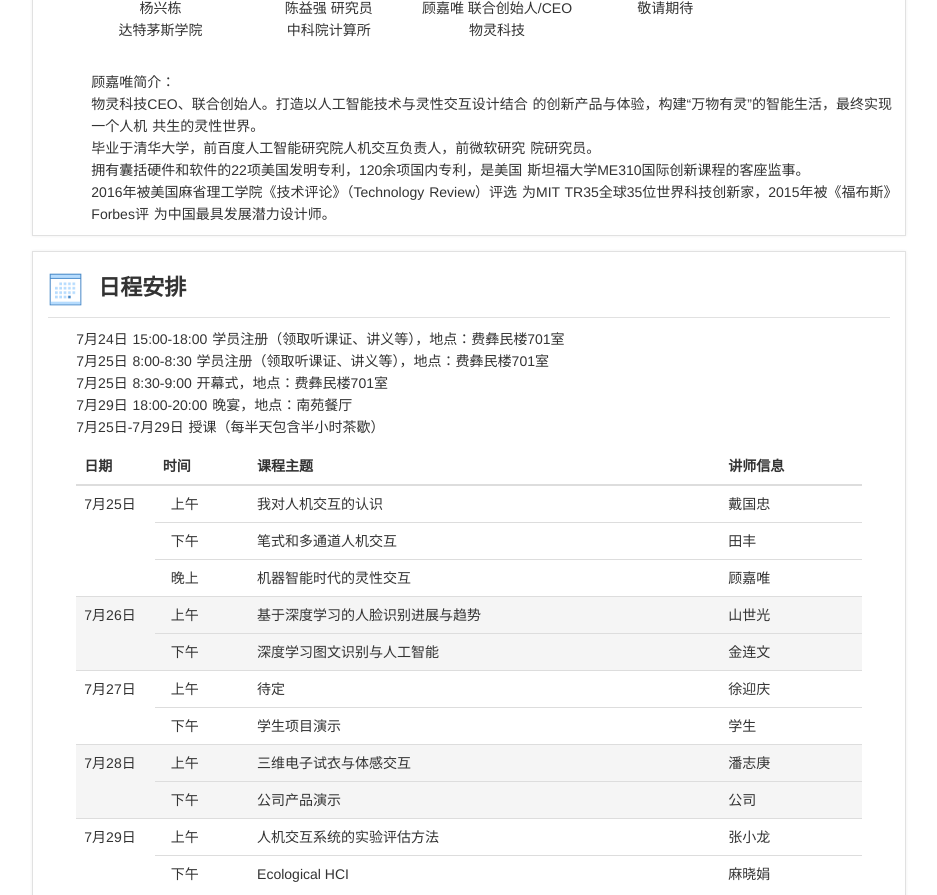
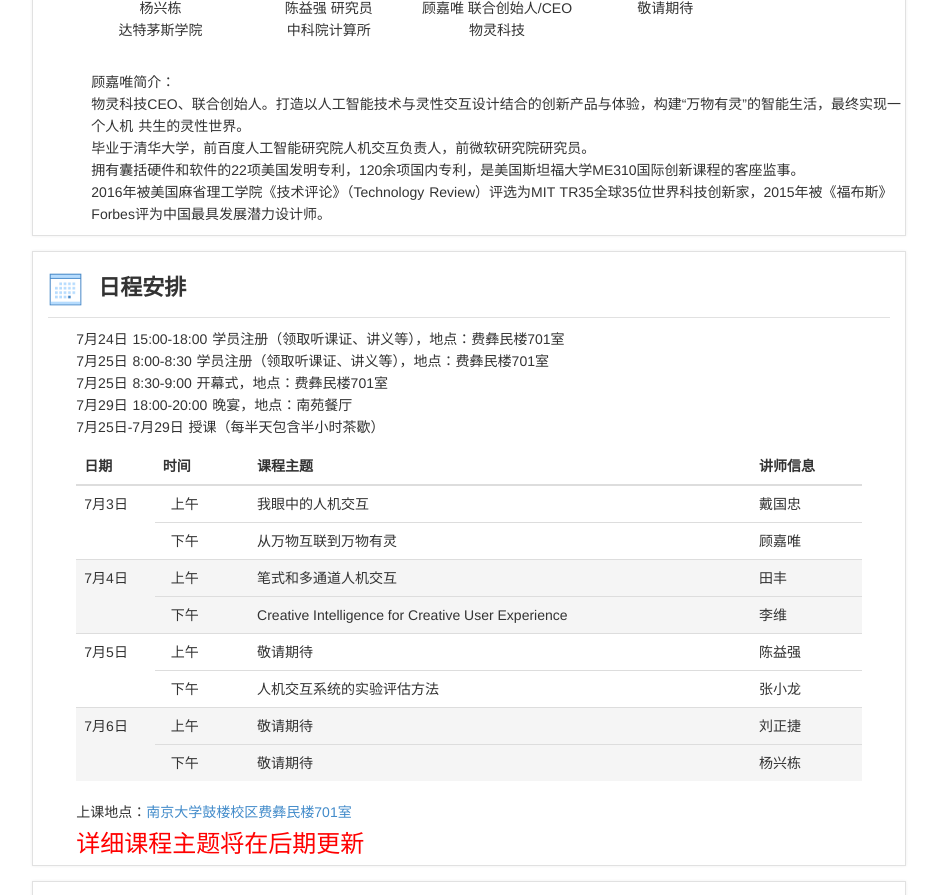
Before and after one commit to pylSER/summer2017, a plain HTML site: page index.html in a window 1280 px wide. Shown: the part 924-1819 px from the top of the page, without its empty margins (171-1108 px from the left). Drawn offline with Linux system fonts and the light colour scheme.

Commit message:
update info

```diff
--- a/index.html
+++ b/index.html
@@ -206,10 +206,10 @@ img.size2{
 <br>
         <div class="col-md-12">
         <h4 class="first">顾嘉唯简介：<br>
-物灵科技CEO、联合创始人。打造以人工智能技术与灵性交互设计结合 的创新产品与体验，构建“万物有灵”的智能生活，最终实现一个人机 共生的灵性世界。<br>
-毕业于清华大学，前百度人工智能研究院人机交互负责人，前微软研究 院研究员。<br>
-拥有囊括硬件和软件的22项美国发明专利，120余项国内专利，是美国 斯坦福大学ME310国际创新课程的客座监事。<br>
-2016年被美国麻省理工学院《技术评论》（Technology Review）评选 为MIT TR35全球35位世界科技创新家，2015年被《福布斯》Forbes评 为中国最具发展潜力设计师。</h4>
+物灵科技CEO、联合创始人。打造以人工智能技术与灵性交互设计结合的创新产品与体验，构建“万物有灵”的智能生活，最终实现一个人机 共生的灵性世界。<br>
+毕业于清华大学，前百度人工智能研究院人机交互负责人，前微软研究院研究员。<br>
+拥有囊括硬件和软件的22项美国发明专利，120余项国内专利，是美国斯坦福大学ME310国际创新课程的客座监事。<br>
+2016年被美国麻省理工学院《技术评论》（Technology Review）评选为MIT TR35全球35位世界科技创新家，2015年被《福布斯》Forbes评为中国最具发展潜力设计师。</h4>
 </div>
         </div>
 		<br>
@@ -251,71 +251,57 @@ img.size2{
       <tbody>
 
         <tr>
-          <td rowspan="3">7月25日</td>
+          <td rowspan="2">7月3日</td>
           <td>&nbsp;&nbsp;上午</td>
-          <td> 我对人机交互的认识 </td>
+          <td> 我眼中的人机交互 </td>
           <td >戴国忠</td>
         </tr>
         <tr>
           <td>&nbsp;&nbsp;下午</td>
-          <td>笔式和多通道人机交互 </td>
-          <td >田丰</td>
-        </tr>
-        <tr>
-          <td>&nbsp;&nbsp;晚上</td>
-          <td>机器智能时代的灵性交互 </td>
+          <td>从万物互联到万物有灵  </td>
           <td >顾嘉唯</td>
         </tr>
-        </tr>
+
+
 
         <tr style="background-color:#f5f5f5">
-          <td rowspan="2">7月26日</td>
+          <td rowspan="2">7月4日</td>
           <td>&nbsp;&nbsp;上午</td>
-          <td> 基于深度学习的人脸识别进展与趋势 </td>
-          <td >山世光</td>
+          <td> 笔式和多通道人机交互 </td>
+          <td >田丰</td>
         </tr>
         <tr style="background-color:#f5f5f5">
           <td>&nbsp;&nbsp;下午</td>
-          <td>深度学习图文识别与人工智能 </td>
-          <td >金连文</td>
+          <td>Creative Intelligence for  Creative User Experience</td>
+          <td >李维</td>
         </tr>
         </tr>
 
         <tr>
-          <td rowspan="2">7月27日</td>
+          <td rowspan="2">7月5日</td>
           <td>&nbsp;&nbsp;上午</td>
-          <td >待定</td>
-          <td >徐迎庆</td>
+          <td >敬请期待</td>
+          <td >陈益强</td>
         </tr>
         <tr>
           <td>&nbsp;&nbsp;下午</td>
-          <td >学生项目演示</td>
-          <td >学生</td>
+          <td >人机交互系统的实验评估方法</td>
+          <td >张小龙</td>
         </tr>
 
         <tr style="background-color:#f5f5f5">
-          <td rowspan="2">7月28日</td>
+          <td rowspan="2">7月6日</td>
           <td>&nbsp;&nbsp;上午</td>
-          <td >三维电子试衣与体感交互</td>
-          <td >潘志庚</td>
+
+          <td >敬请期待</td>
+          <td >刘正捷</td>
         </tr>
         <tr style="background-color:#f5f5f5">
           <td>&nbsp;&nbsp;下午</td>
-          <td>公司产品演示</td>
-          <td >公司</td>
+          <td>敬请期待</td>
+          <td >杨兴栋</td>
         </tr>
 
-        <tr>
-          <td rowspan="2">7月29日</td>
-          <td>&nbsp;&nbsp;上午</td>
-          <td>人机交互系统的实验评估方法</td>
-          <td >张小龙</td>
-        </tr>
-        <tr>
-          <td>&nbsp;&nbsp;下午</td>
-          <td> Ecological HCI</td>
-          <td >麻晓娟</td>
-        </tr>
 
       </tbody>
 
@@ -421,8 +407,8 @@ img.size2{
       <h4 class="content">
           <div>
               <div style="width: 90px;display: inline-block;">&bull;&nbsp;涂华伟</div>
-              <div style="display: inline-block;width: 200px"> 联系电话:&nbsp;???</div>
-              <div style="display: inline-block">邮箱:&nbsp;???????</div>
+              <div style="display: inline-block;width: 200px"> 联系电话:&nbsp;13451948587</div>
+              <div style="display: inline-block">邮箱:&nbsp;<a href="mailto:tuhuawei09@gmail.com">tuhuawei09@gmail.com</a></div>
           </div>
 
           <div>
```
